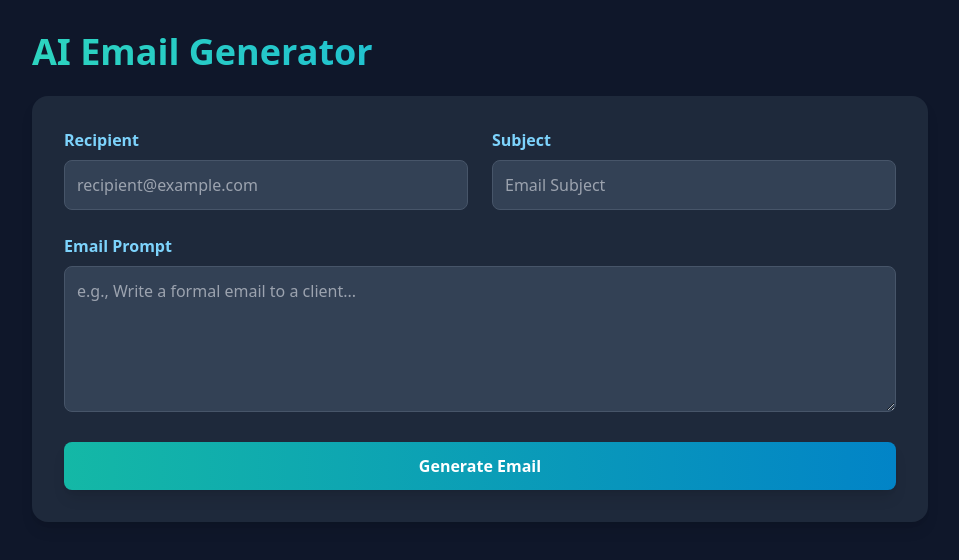
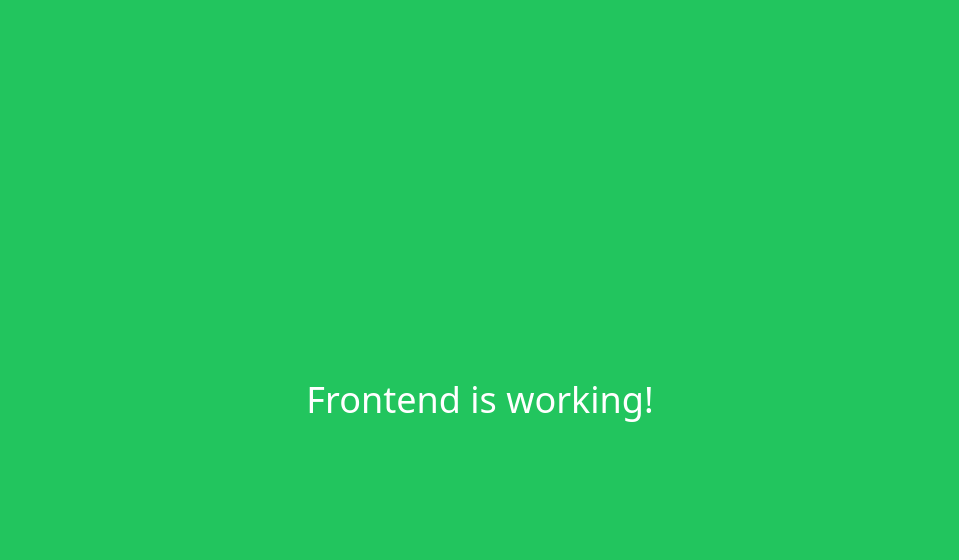
Before and after one commit to mishra502/ai-email-generator, a React (Create React App) app: page / in a window 1280 px wide. Shown: the top 560 px of the page, without its empty margins (160-1119 px from the left). Built offline with nearby package versions, Linux system fonts and the light colour scheme.

Commit message:
frontend testing

```diff
--- a/src/App.js
+++ b/src/App.js
@@ -1,119 +1,7 @@
-import React, { useState } from "react";
-
 function App() {
-  const [prompt, setPrompt] = useState("");
-  const [recipient, setRecipient] = useState("");
-  const [subject, setSubject] = useState("");
-  const [generatedEmail, setGeneratedEmail] = useState("");
-  const [isLoading, setIsLoading] = useState(false);
-  const [error, setError] = useState(null);
-
-  const handleGenerate = async (e) => {
-    e.preventDefault();
-    setIsLoading(true);
-    setError(null);
-    setGeneratedEmail("");
-
-    if (!prompt || !recipient || !subject) {
-      setError("Please fill in all fields.");
-      setIsLoading(false);
-      return;
-    }
-
-    try {
-      const response = await fetch('/api/generate-email', {
-        method: "POST",
-        headers: { "Content-Type": "application/json" },
-        body: JSON.stringify({ prompt, recipient, subject }),
-      });
-
-      if (!response.ok) throw new Error("Failed to fetch");
-
-      const data = await response.json();
-      setGeneratedEmail(data.email_body);
-    } catch (err) {
-      setError("Failed to generate email. Please try again.");
-    } finally {
-      setIsLoading(false);
-    }
-  };
-
   return (
-    <div className="min-h-screen text-white p-8 font-sans">
-      <div className="max-w-4xl mx-auto">
-        <h1 className="text-4xl font-bold text-transparent bg-clip-text bg-gradient-to-r from-teal-400 to-sky-500 mb-6">
-          AI Email Generator
-        </h1>
-
-        <form
-          onSubmit={handleGenerate}
-          className="bg-slate-800 p-8 rounded-2xl shadow-lg mb-8"
-        >
-          <div className="grid md:grid-cols-2 gap-6 mb-6">
-            <div>
-              <label className="block text-sky-300 font-semibold mb-2">
-                Recipient
-              </label>
-              <input
-                type="email"
-                value={recipient}
-                onChange={(e) => setRecipient(e.target.value)}
-                placeholder="recipient@example.com"
-                className="w-full p-3 bg-slate-700 text-white rounded-lg border border-slate-600"
-                required
-              />
-            </div>
-            <div>
-              <label className="block text-sky-300 font-semibold mb-2">
-                Subject
-              </label>
-              <input
-                type="text"
-                value={subject}
-                onChange={(e) => setSubject(e.target.value)}
-                placeholder="Email Subject"
-                className="w-full p-3 bg-slate-700 text-white rounded-lg border border-slate-600"
-                required
-              />
-            </div>
-          </div>
-          <div className="mb-6">
-            <label className="block text-sky-300 font-semibold mb-2">
-              Email Prompt
-            </label>
-            <textarea
-              value={prompt}
-              onChange={(e) => setPrompt(e.target.value)}
-              placeholder="e.g., Write a formal email to a client..."
-              rows="5"
-              className="w-full p-3 bg-slate-700 text-white rounded-lg border border-slate-600 resize-y"
-              required
-            />
-          </div>
-          <button
-            type="submit"
-            className="w-full bg-gradient-to-r from-teal-500 to-sky-600 text-white font-bold py-3 px-6 rounded-lg shadow-lg hover:from-teal-400 hover:to-sky-500 transition-all duration-300"
-            disabled={isLoading}
-          >
-            {isLoading ? "Generating..." : "Generate Email"}
-          </button>
-          {error && <p className="text-red-400 mt-4 text-center">{error}</p>}
-        </form>
-
-        {generatedEmail && (
-          <div className="bg-slate-800 p-8 rounded-2xl shadow-lg mb-8">
-            <h2 className="text-2xl font-bold text-sky-300 mb-4">
-              Generated Email
-            </h2>
-            <div className="bg-slate-700 p-6 rounded-lg border border-slate-600 whitespace-pre-wrap">
-              <p>To: {recipient}</p>
-              <p>Subject: {subject}</p>
-              <hr className="my-4 border-slate-600" />
-              <p>{generatedEmail}</p>
-            </div>
-          </div>
-        )}
-      </div>
+    <div className="bg-green-500 h-screen flex items-center justify-center text-white text-4xl">
+      Frontend is working!
     </div>
   );
 }
```
